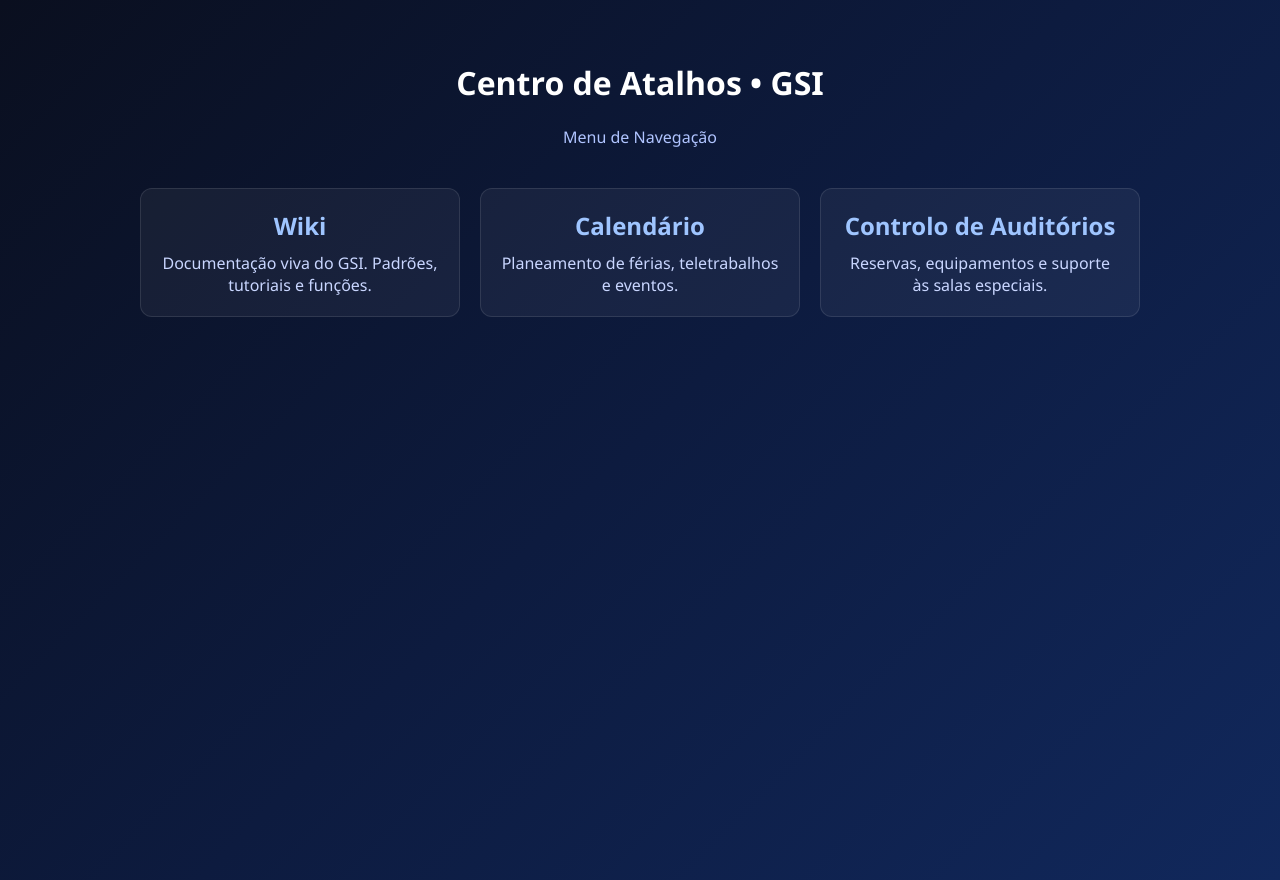
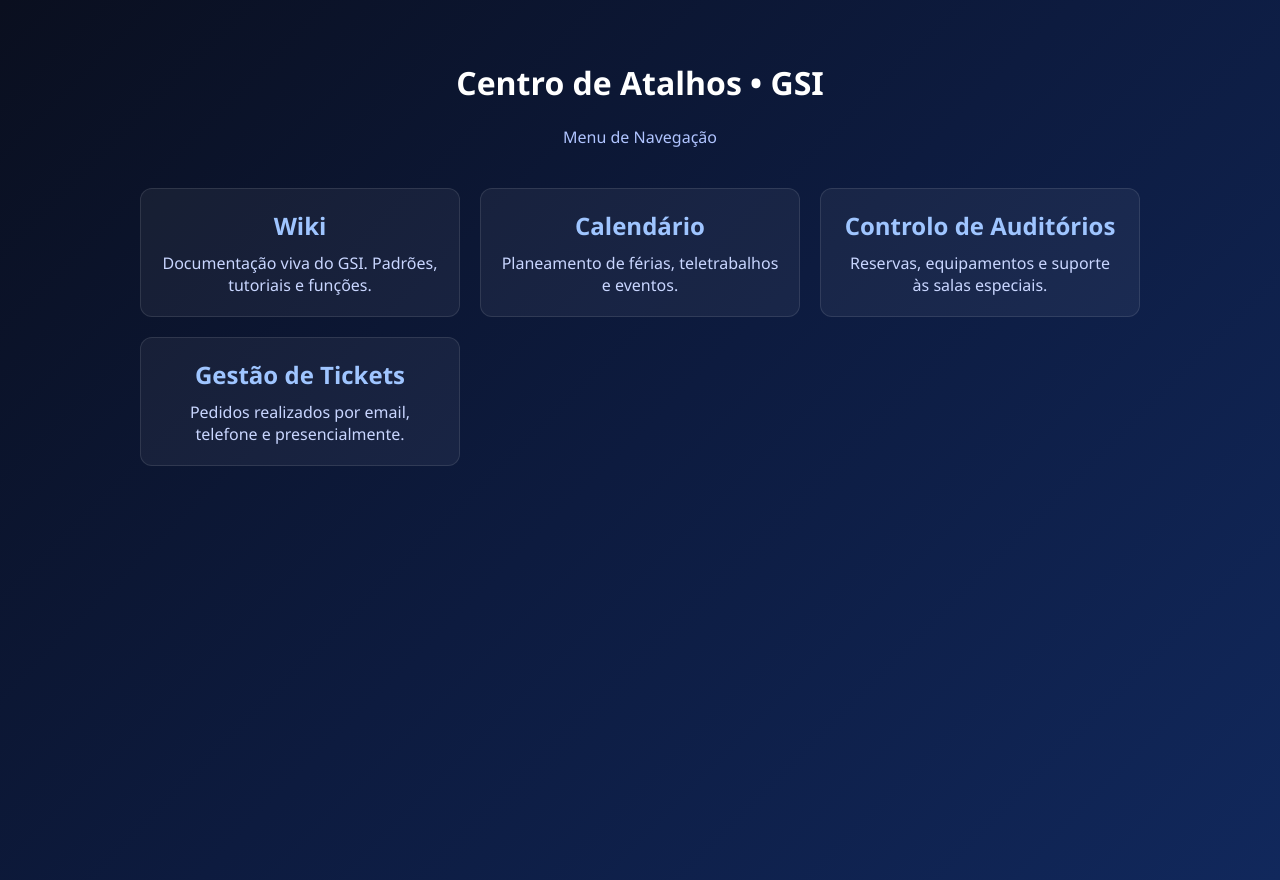
Before and after one commit to jbispo23/home-gsi, a React (Create React App) app: page / in a window 1280 px wide. Built offline with nearby package versions, Linux system fonts and the light colour scheme.

Commit message:
Publica Home no GitHub Pages

```diff
--- a/src/App.js
+++ b/src/App.js
@@ -16,6 +16,11 @@ function App() {
     {
       title: "Controlo de Auditórios",
       desc: "Reservas, equipamentos e suporte às salas especiais.",
+      href: "https://github.com/SEU-USUARIO/seu-repo-auditorios",
+    },
+      {
+      title: "Gestão de Tickets",
+      desc: "Pedidos realizados por email, telefone e presencialmente.",
       href: "https://github.com/SEU-USUARIO/seu-repo-auditorios",
     },
   ];
```
